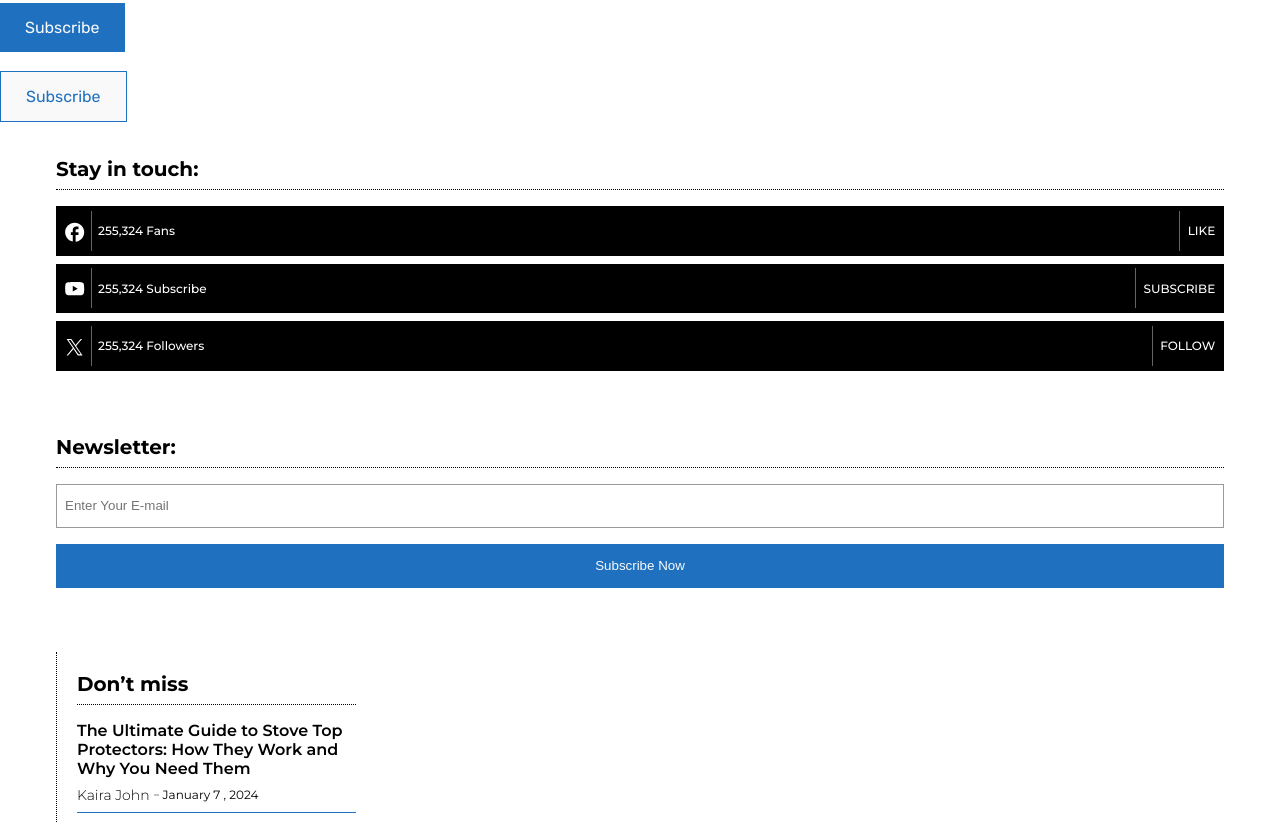
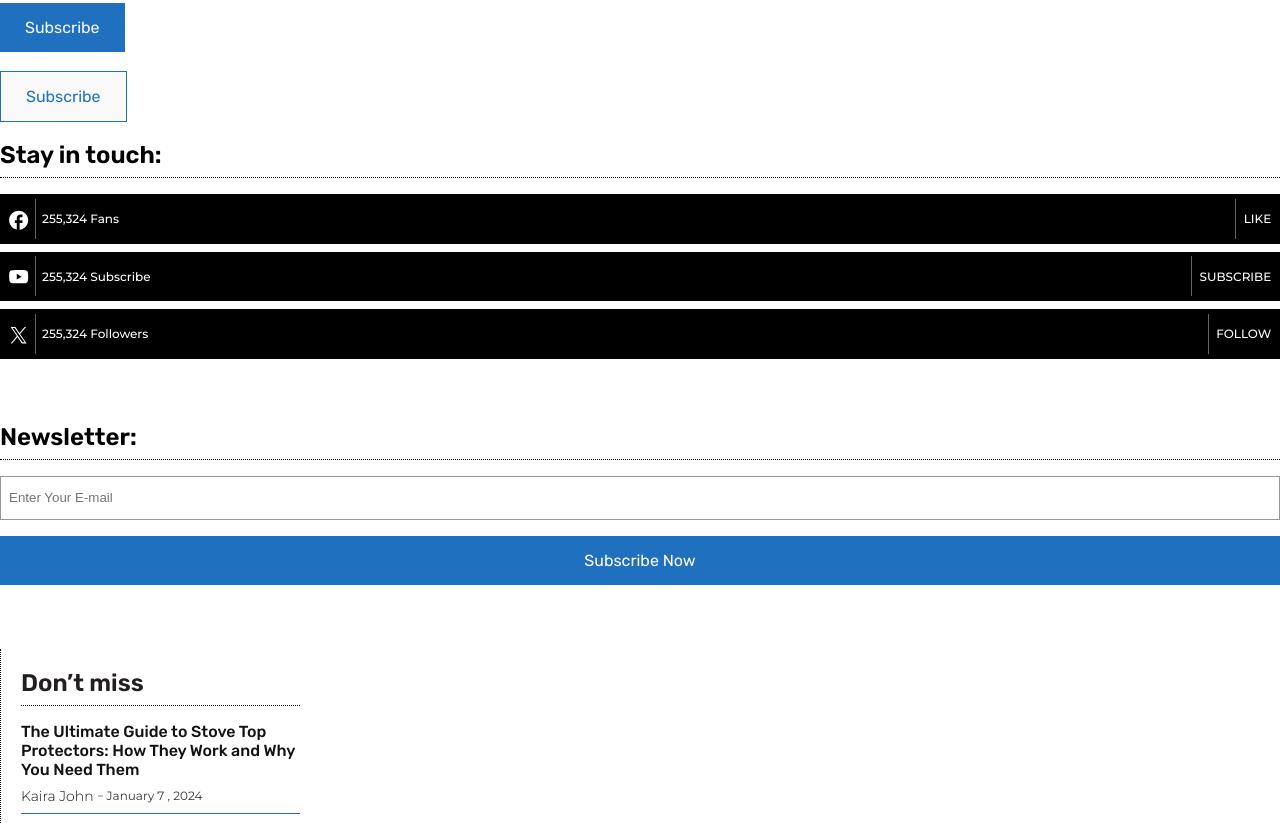
Before and after one commit to kaundalvikas21/GE-Stove-top-protector, a plain HTML site: page global.html in a window 1280 px wide. Shown: the part 497-1320 px from the top of the page. Drawn offline with Linux system fonts and the light colour scheme.

```diff
--- a/css/global.css
+++ b/css/global.css
@@ -550,42 +550,44 @@
 
 
 
-
-
-
 /* latest_post_component_css start */
 .r_col_container {
     max-width: 300px;
     width: 100%;
     padding: 20px 0 20px 20px;
-    background-color: var(--background_clr);
     border-left: 1px dotted #000000;
     gap: 1rem;
   }
 
-  .r_col_container h3 {
-    color: var(--primary_heading_clr);
+  .r_col_container> span {
+    color: var(--heading_txt_brown_clr);
+    font-size: 1.5rem;
+    font-weight: 600;
+    padding-bottom: 0.5rem;
+    border-bottom: 1px dotted #000000;
+    font-family: var(--rubik_font_family);
   }
   .r_col_container .post_1 > a {
     font-size: 1rem;
-    font-weight: 600;
-    color: var(--sub_heading_clr);
+    font-weight: 500;
+    color: #121212;
     padding-bottom: 0.5rem;
+    font-family: var(--rubik_font_family);
   }
   .r_col_container .profile_info .user a.grey_txt {
-    color: var(--sub_heading_clr);
+    color: #121212;
     font-weight: 300;
     font-size: 0.875rem;
   }
   .r_col_container .profile_info .user a.grey_txt:hover {
-    color: var(--light_green_color);
+    color: var(--primary_heading_blue_clr);
   }
   .r_col_container .post_1 {
     border-bottom: 1px solid var(--primary_heading_blue_clr);
     padding-bottom: 0.5rem;
   }
   .r_col_container a:hover {
-    color: var(--light_green_color);
+    color: var(--primary_heading_blue_clr);
   }
   .r_col_container .post_1:last-of-type {
     border-bottom: none;
@@ -594,8 +596,10 @@
     align-items: center;
     gap: 0.3rem;
   }
-  .r_col_container .post_1 .profile_info .date_info > span{
+  .r_col_container .post_1 .profile_info .date_info  span{
     font-size: .75rem;
+    color: #363535;
+    font-weight: 400;
   }
 
   .r_col_container .post_1 .profile_info .date_info::before {
@@ -617,10 +621,12 @@
 .global_social_wrapper {
     gap: 4rem !important;
   }
-  .global_social_wrapper .col_1 h3,
-  .r_col_container h3 {
+  .global_social_wrapper .col_1 span {
+    font-size: 1.5rem;
+    font-weight: 600;
     padding-bottom: 0.5rem;
     border-bottom: 1px dotted #000000;
+    font-family: var(--rubik_font_family);
   }
   .global_social_wrapper .social_links {
     margin-top: 1rem;
@@ -680,9 +686,12 @@
   /* social_links_component_css end */
 
   /* newsletter_css_start */
-  .r_col_wrapper .col_2 h3 {
+  .r_col_wrapper .col_2 span {
+    font-size: 1.5rem;
+    font-weight: 600;
     padding-bottom: 0.5rem;
     border-bottom: 1px dotted #000000;
+    font-family: var(--rubik_font_family);
   }
   .r_col_wrapper .col_2 .inner_content {
     margin-top: 1rem;
@@ -692,20 +701,23 @@
   .r_col_wrapper .col_2 input {
     border: 1px solid #999999;
     outline: none;
-    color: var(--sub_heading_clr);
+    color: #999999;
     height: 2.75rem;
     padding: 1rem 0.5rem;
   }
 
   .r_col_wrapper .col_2 button {
     background-color: var(--primary_heading_blue_clr);
-    color: var(--bg_white_smoke_clr);
-    height: 2.75rem;
+    color: var(--white_body_clr);
+   padding: 15px 35px!important;
     border: none;
+    font-size: 1rem;
+    font-weight: 400;
+    font-family: var(--rubik_font_family);
   }
 
   .r_col_wrapper .col_2 button:hover {
-    background-color: var(--white_smoke_clr);
+    background-color: var(--bg_white_smoke_clr);
     color: var(--primary_heading_blue_clr);
     border: 1px solid var(--primary_heading_blue_clr);
   }
--- a/global.html
+++ b/global.html
@@ -341,10 +341,10 @@
 
 <br>
 
-<div class="global_social_wrapper r_col_wrapper container_1200 flex_column">
+<div class="global_social_wrapper r_col_wrapper flex_column">
 
     <div class="col_1 flex_column">
-        <h3>Stay in touch:</h3>
+        <span>Stay in touch:</span>
         <div class="social_links flex_column">
             <div class="icon_1">
                 <div class="l_txt flex_row">
@@ -384,7 +384,7 @@
 
     <!-- col_2 -->
     <div class="col_2 flex_column">
-        <h3>Newsletter:</h3>
+        <span>Newsletter:</span>
         <div class="inner_content flex_column">
             <input type="text" placeholder="Enter Your E-mail">
             <button>Subscribe  Now</button>
@@ -393,7 +393,7 @@
 
     <!-- col_3 -->
     <div class="r_col_container flex_column">
-        <h3>Don’t miss</h3>
+        <span>Don’t miss</span>
         <!-- latest_post_1 -->
         <div class="post_1">
             <a href="">The Ultimate Guide to Stove Top Protectors: How They Work and Why You Need
```
